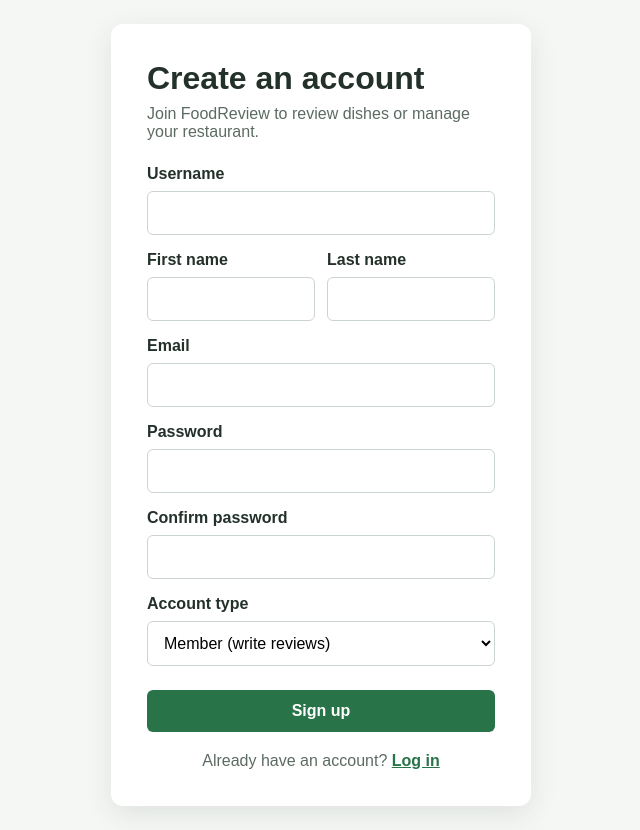
After one commit to emma-gl/IS6465-group-project, a PHP site: page /register.php in a window 1280 px wide. The commit adds this page. Shown: the whole page, without its empty margins (319-959 px from the left). Run offline with PHP 8.4, Linux system fonts and the light colour scheme.

Commit message:
add test users, fix resturant owner sync, and create register func

```diff
--- a/FoodReviewApp/css/styles.css
+++ b/FoodReviewApp/css/styles.css
@@ -561,7 +561,9 @@ body.login-page label {
     margin: 16px 0 8px;
 }
 
-body.login-page input {
+body.login-page input,
+body.login-page select {
+    background: #fff;
     border: 1px solid #cbd5ce;
     border-radius: 6px;
     font: inherit;
@@ -569,7 +571,8 @@ body.login-page input {
     width: 100%;
 }
 
-body.login-page input:focus {
+body.login-page input:focus,
+body.login-page select:focus {
     border-color: #287348;
     outline: 2px solid rgb(40 115 72 / 20%);
 }
@@ -596,6 +599,27 @@ body.login-page .error {
     margin: 0 0 16px;
 }
 
+body.login-page ul.error {
+    line-height: 1.5;
+    padding-left: 20px;
+}
+
+body.login-page .form-row {
+    display: grid;
+    gap: 0 12px;
+    grid-template-columns: 1fr 1fr;
+}
+
+body.login-page .form-switch {
+    margin: 20px 0 0;
+    text-align: center;
+}
+
+body.login-page .form-switch a {
+    color: #287348;
+    font-weight: 600;
+}
+
 body.login-page .temp-note {
     background: #fff8e6;
     border: 1px dashed #d9a521;
--- a/FoodReviewApp/includes/auth.php
+++ b/FoodReviewApp/includes/auth.php
@@ -23,10 +23,13 @@ function hasRole(string ...$roles): bool
     return $user !== null && in_array($user['role'], $roles, true);
 }
 
-function attemptLogin(string $email, string $password): bool
+function attemptLogin(string $login, string $password): bool
 {
-    $statement = db()->prepare('SELECT user_id, first_name, password_hash, role FROM users WHERE email = ?');
-    $statement->execute([$email]);
+    $statement = db()->prepare(
+        'SELECT user_id, first_name, password_hash, role FROM users
+         WHERE username = :login COLLATE NOCASE OR email = :login COLLATE NOCASE'
+    );
+    $statement->execute([':login' => $login]);
     $row = $statement->fetch();
 
     if ($row === false || !password_verify($password, $row['password_hash'])) {
@@ -40,6 +43,90 @@ function attemptLogin(string $email, string $password): bool
         'role' => $row['role'],
     ];
     return true;
+}
+
+// Roles a visitor may choose when signing up. Admins are created by hand.
+const REGISTRATION_ROLES = [
+    'Member' => 'Member (write reviews)',
+    'Restaurant' => 'Restaurant owner',
+];
+
+// Creates a new account and logs the user in. Returns a list of error
+// messages; an empty list means the account was created.
+function registerUser(array $data): array
+{
+    $username = $data['username'];
+    $firstName = $data['first_name'];
+    $lastName = $data['last_name'];
+    $email = $data['email'];
+    $password = $data['password'];
+    $role = $data['role'];
+
+    $errors = [];
+
+    if (!preg_match('/^[A-Za-z0-9_.]{3,50}$/', $username)) {
+        $errors[] = 'Username must be 3–50 characters: letters, numbers, dots or underscores.';
+    }
+    if ($firstName === '' || mb_strlen($firstName) > 100) {
+        $errors[] = 'Please enter your first name (up to 100 characters).';
+    }
+    if ($lastName === '' || mb_strlen($lastName) > 100) {
+        $errors[] = 'Please enter your last name (up to 100 characters).';
+    }
+    if (filter_var($email, FILTER_VALIDATE_EMAIL) === false || strlen($email) > 255) {
+        $errors[] = 'Please enter a valid email address.';
+    }
+    if (strlen($password) < 8) {
+        $errors[] = 'Password must be at least 8 characters.';
+    } elseif ($password !== $data['confirm_password']) {
+        $errors[] = 'Passwords do not match.';
+    }
+    if (!array_key_exists($role, REGISTRATION_ROLES)) {
+        $errors[] = 'Please choose an account type.';
+    }
+
+    if ($errors !== []) {
+        return $errors;
+    }
+
+    $taken = db()->prepare(
+        'SELECT
+            SUM(username = :username COLLATE NOCASE) AS username_taken,
+            SUM(email = :email COLLATE NOCASE) AS email_taken
+         FROM users'
+    );
+    $taken->execute([':username' => $username, ':email' => $email]);
+    $row = $taken->fetch();
+    if ((int) $row['username_taken'] > 0) {
+        $errors[] = 'That username is already taken.';
+    }
+    if ((int) $row['email_taken'] > 0) {
+        $errors[] = 'An account with that email already exists.';
+    }
+    if ($errors !== []) {
+        return $errors;
+    }
+
+    $insert = db()->prepare(
+        'INSERT INTO users (username, first_name, last_name, email, password_hash, role)
+         VALUES (?, ?, ?, ?, ?, ?)'
+    );
+    $insert->execute([
+        $username,
+        $firstName,
+        $lastName,
+        $email,
+        password_hash($password, PASSWORD_DEFAULT),
+        $role,
+    ]);
+
+    session_regenerate_id(true);
+    $_SESSION['user'] = [
+        'id' => (int) db()->lastInsertId(),
+        'first_name' => $firstName,
+        'role' => $role,
+    ];
+    return [];
 }
 
 function logout(): void
@@ -92,10 +179,16 @@ function denyAccess(): void
     exit;
 }
 
-// TODO: add owners to restaurants. currently, every owner will own the first 2 restaurants
+// IDs of the restaurants owned by the logged-in restaurant owner.
 function getOwnedRestaurantIds(): array
 {
-    return hasRole('Restaurant') ? [1, 2] : [];
+    if (!hasRole('Restaurant')) {
+        return [];
+    }
+
+    $statement = db()->prepare('SELECT restaurant_id FROM restaurants WHERE owner_user_id = ? ORDER BY restaurant_id');
+    $statement->execute([currentUser()['id']]);
+    return array_map('intval', $statement->fetchAll(PDO::FETCH_COLUMN));
 }
 
 function canAddRestaurant(): bool
--- a/FoodReviewApp/includes/header.php
+++ b/FoodReviewApp/includes/header.php
@@ -3,6 +3,7 @@
     <a href="landing-page.php" aria-label="FoodReview home">FoodReview</a>
     <nav class="header-links" aria-label="Account">
         <?php if ($headerUser === null): ?>
+            <a href="register.php">Sign up</a>
             <a class="account-button" href="login.php">Log in</a>
         <?php else: ?>
             <a class="account-button" href="account-info.php">Account Info</a>
--- /dev/null
+++ b/FoodReviewApp/register.php
@@ -0,0 +1,98 @@
+<?php
+require_once 'includes/auth.php';
+
+if (isLoggedIn()) {
+    header('Location: landing-page.php');
+    exit;
+}
+
+$fields = ['username', 'first_name', 'last_name', 'email', 'password', 'confirm_password', 'role'];
+$form = array_fill_keys($fields, '');
+$form['role'] = 'Member';
+$errors = [];
+
+if ($_SERVER['REQUEST_METHOD'] === 'POST') {
+    foreach ($fields as $field) {
+        $value = $_POST[$field] ?? '';
+        $value = is_string($value) ? $value : '';
+        // Passwords are kept exactly as typed; everything else is trimmed.
+        $form[$field] = str_contains($field, 'password') ? $value : trim($value);
+    }
+
+    $errors = registerUser($form);
+    if ($errors === []) {
+        header('Location: landing-page.php');
+        exit;
+    }
+}
+
+function old(array $form, string $field): string
+{
+    return htmlspecialchars($form[$field], ENT_QUOTES, 'UTF-8');
+}
+?>
+<!DOCTYPE html>
+<html lang="en">
+<head>
+    <meta charset="UTF-8">
+    <meta name="viewport" content="width=device-width, initial-scale=1.0">
+    <title>Sign up | FoodReview</title>
+    <link rel="stylesheet" href="css/styles.css">
+</head>
+<body class="login-page">
+    <main>
+        <h1>Create an account</h1>
+        <p>Join FoodReview to review dishes or manage your restaurant.</p>
+
+        <?php if ($errors !== []): ?>
+            <ul class="error" role="alert">
+                <?php foreach ($errors as $error): ?>
+                    <li><?= htmlspecialchars($error, ENT_QUOTES, 'UTF-8') ?></li>
+                <?php endforeach; ?>
+            </ul>
+        <?php endif; ?>
+
+        <form method="post" action="">
+            <label for="username">Username</label>
+            <input type="text" id="username" name="username" value="<?= old($form, 'username') ?>"
+                   autocomplete="username" minlength="3" maxlength="50" pattern="[A-Za-z0-9_.]+" required>
+
+            <div class="form-row">
+                <div>
+                    <label for="first_name">First name</label>
+                    <input type="text" id="first_name" name="first_name" value="<?= old($form, 'first_name') ?>"
+                           autocomplete="given-name" maxlength="100" required>
+                </div>
+                <div>
+                    <label for="last_name">Last name</label>
+                    <input type="text" id="last_name" name="last_name" value="<?= old($form, 'last_name') ?>"
+                           autocomplete="family-name" maxlength="100" required>
+                </div>
+            </div>
+
+            <label for="email">Email</label>
+            <input type="email" id="email" name="email" value="<?= old($form, 'email') ?>"
+                   autocomplete="email" maxlength="255" required>
+
+            <label for="password">Password</label>
+            <input type="password" id="password" name="password"
+                   autocomplete="new-password" minlength="8" required>
+
+            <label for="confirm_password">Confirm password</label>
+            <input type="password" id="confirm_password" name="confirm_password"
+                   autocomplete="new-password" minlength="8" required>
+
+            <label for="role">Account type</label>
+            <select id="role" name="role" required>
+                <?php foreach (REGISTRATION_ROLES as $value => $label): ?>
+                    <option value="<?= $value ?>" <?= $form['role'] === $value ? 'selected' : '' ?>><?= $label ?></option>
+                <?php endforeach; ?>
+            </select>
+
+            <button type="submit">Sign up</button>
+        </form>
+
+        <p class="form-switch">Already have an account? <a href="login.php">Log in</a></p>
+    </main>
+</body>
+</html>
```
Also changed, not shown: FoodReviewApp/database/schema.sql (+5 -3 lines), FoodReviewApp/database/seed.sql (+36 -33 lines), FoodReviewApp/login.php (+14 -12 lines), FoodReviewApp/database/restaurants.db.
